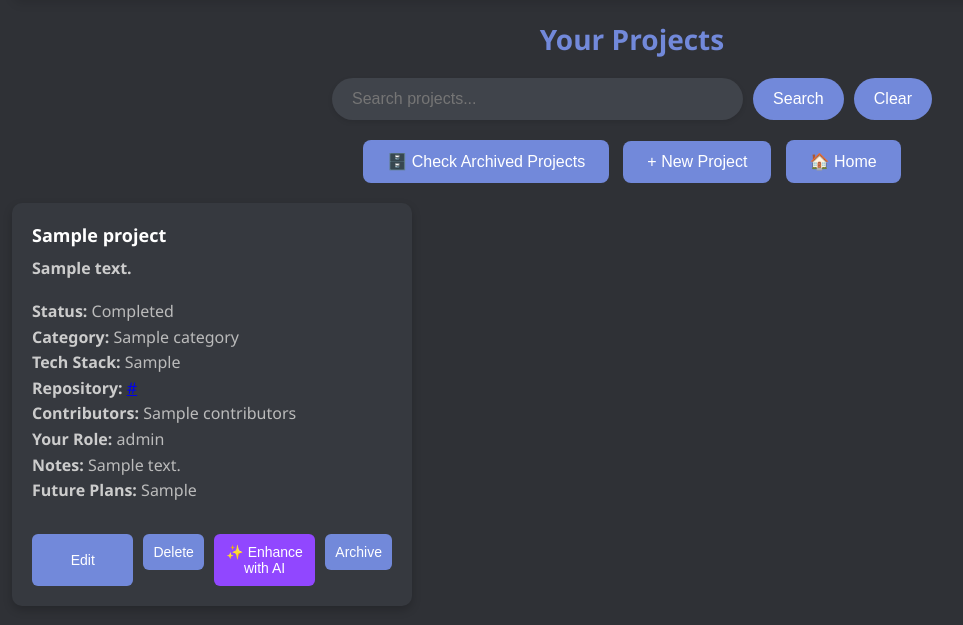
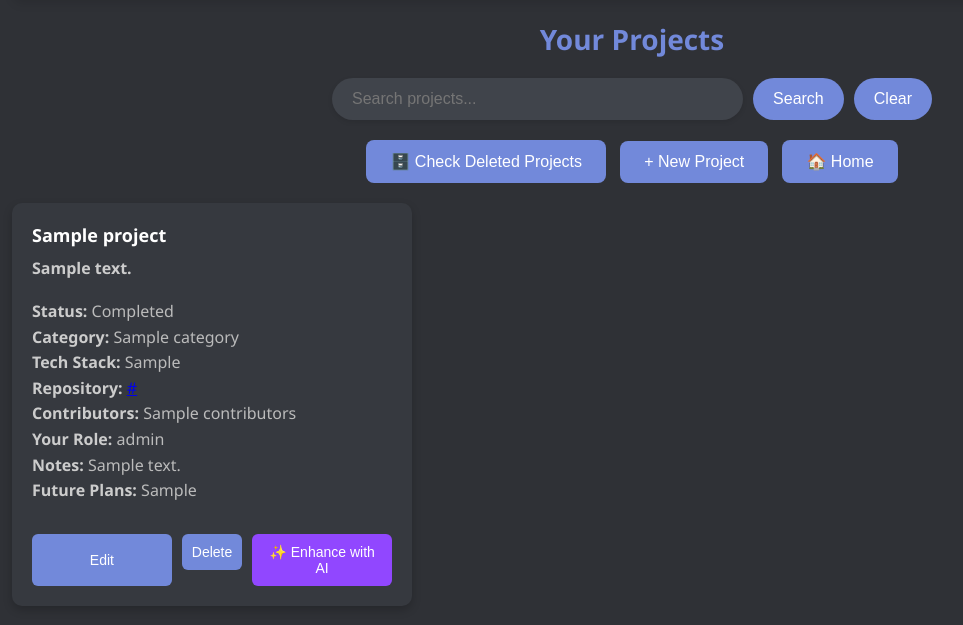
Before and after one commit to SarveshwarSenthilKumar/DevTick, a Flask app: template templates/viewProjects.html in a window 1280 px wide. Shown: the part 89-714 px from the top of the page, without its empty margins (8-971 px from the left). Run offline with Flask 3, Linux system fonts and the light colour scheme; the template is opened without the code that fills it: most values are stand-ins (such as "Sample title", 1, 10 or a date in 2020).

Commit message:
Developed Backend for New Project and View Project

```diff
--- a/databases/createProjectsDB.py
+++ b/databases/createProjectsDB.py
@@ -20,8 +20,11 @@ fields = [
           "repoLink",
           "contributors",
           "role",
+          "startDate",
+          "endDate",
           "notes",
-          "futurePlans"
+          "futurePlans",
+          "isActive"
         ]
 
 
--- a/templates/homepage.html
+++ b/templates/homepage.html
@@ -630,7 +630,7 @@
     function addApiKey() { window.location.href = "/keys/createkey"; }
     function searchApiKey() { toggleKeyGenerator(); }
     function viewApiKeys() { window.location.href = "/keys/getKeys";}
-    function viewProjectIdeas() { alert("Viewing project ideas..."); }
+    function viewProjectIdeas() { window.location.href = "/projects/getProjects"; }
     function createProjectIdea() { window.location.href = "/projects/createproject"; }
 
     // Search Functions
--- a/templates/project.html
+++ b/templates/project.html
@@ -474,7 +474,7 @@
 
 <div class="container">
     <h2>Add New Project</h2>
-    <form id="project-form" method="POST" action="/projects/create">
+    <form id="project-form" method="POST" action="/projects/createproject">
         <label>Project Title:</label>
         <input id="title" name="title" type="text" required>
 
--- a/templates/viewProjects.html
+++ b/templates/viewProjects.html
@@ -602,8 +602,8 @@
 </div>
 
 <div class="top-actions">
-    {% if not archived %}
-    <button onclick="window.location.href='/projects/checkarchived'">🗄️ Check Archived Projects</button>
+    {% if not deleted %}
+    <button onclick="window.location.href='/projects/checkdeleted'">🗄️ Check Deleted Projects</button>
     {% else %}
     <button onclick="window.location.href='/projects/getProjects'">Check Active Projects</button>
     {% endif %}
@@ -643,7 +643,7 @@
         </ul>
 
         <div class="project-actions">
-            {% if not archived %}
+            {% if not deleted %}
                 <button onclick="editProject({{ project.id }})" class="action-btn">Edit</button>
 
                 <form method="POST" action="/projects/deleteproject/{{ project.id }}" class="inline-form">
@@ -651,12 +651,6 @@
                 </form>
 
                 <button onclick="enhanceWithAI({{ project.id }})" class="action-btn ai-enhance-btn">✨ Enhance with AI</button>
-
-                {% if project.status != 'Archived' %}
-                <form method="POST" action="/projects/archiveproject/{{ project.id }}" class="inline-form">
-                    <button type="submit" class="action-btn archive-btn">Archive</button>
-                </form>
-                {% endif %}
             {% else %}
                 <form method="POST" action="/projects/recoverproject/{{ project.id }}" class="inline-form">
                     <button type="submit" class="action-btn recover-btn">Restore</button>
```
Also changed, not shown: utils/projects.py (+14 -0 lines).
